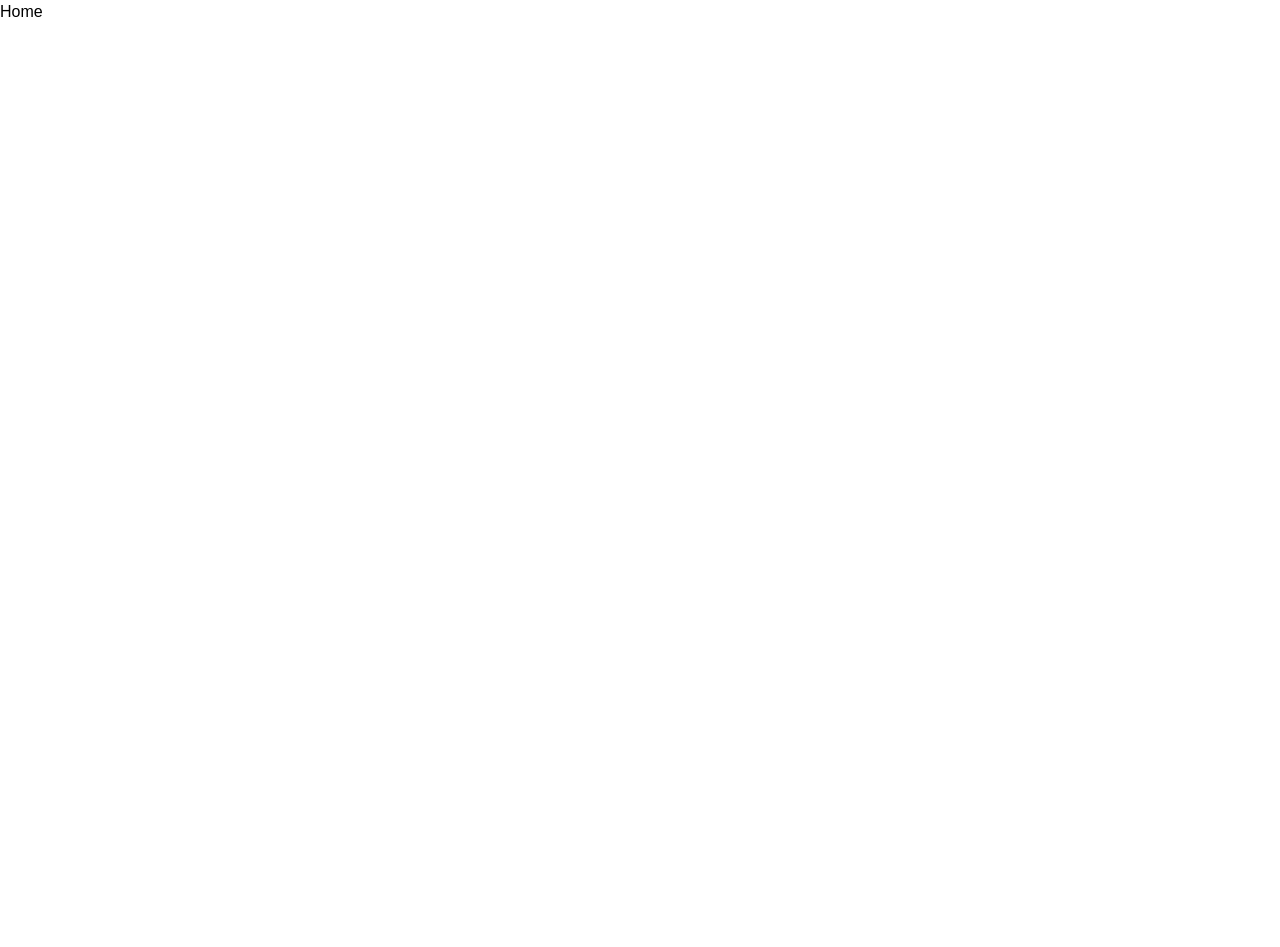
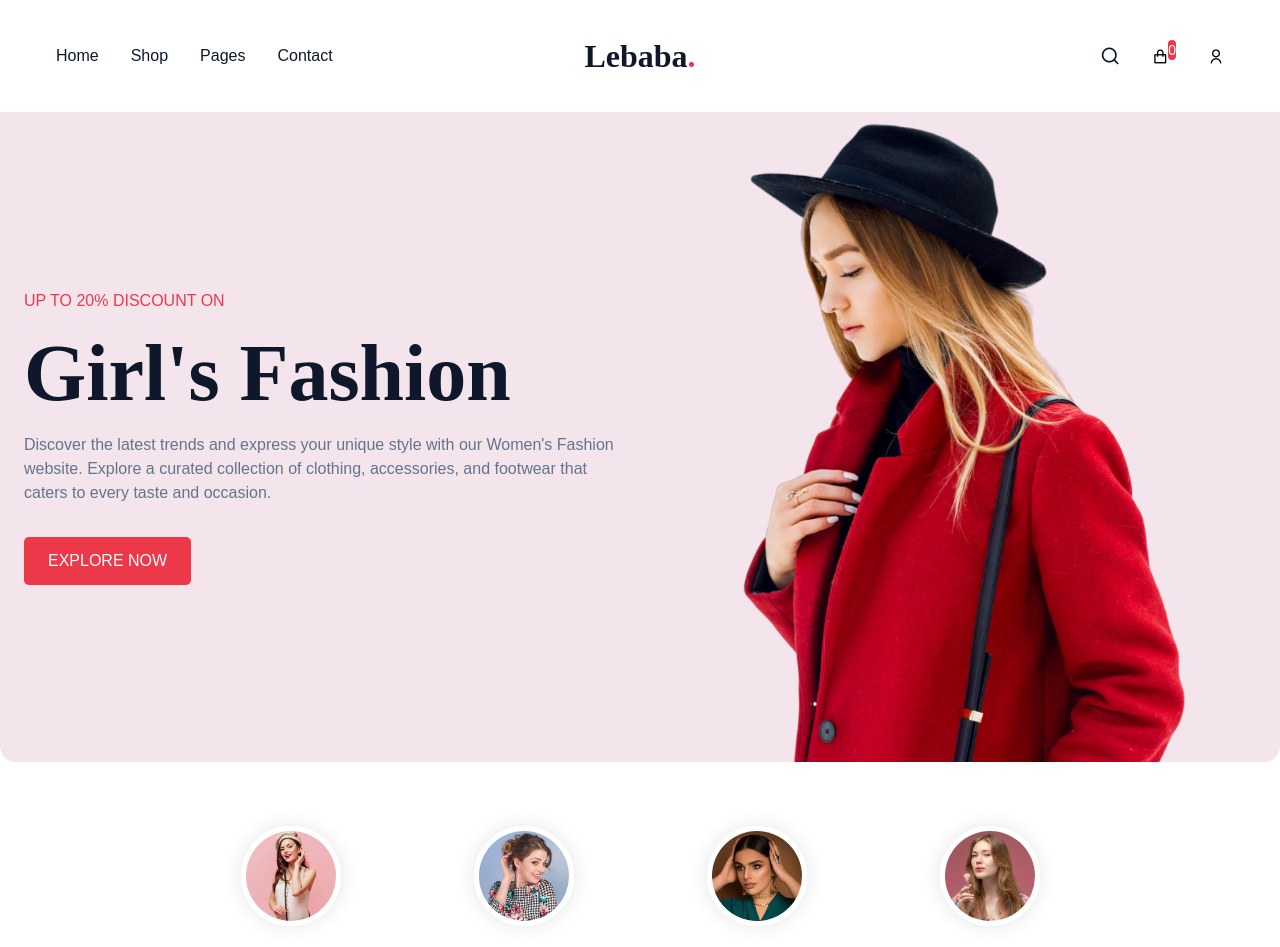
Before and after one commit to nh246/MERN-E-Commerce, a React (Vite) app in the folder frontend/: page / in a window 1280 px wide. Shown: the top 947 px of the page. Before the commit the page ends 800 px from the top, so only its background shows below. Built offline with nearby package versions, Linux system fonts and the light colour scheme.

Commit message:
Caterogy added

```diff
--- a/frontend/package.json
+++ b/frontend/package.json
@@ -14,6 +14,7 @@
     "react": "^18.3.1",
     "react-dom": "^18.3.1",
     "react-router": "^7.1.4",
+    "remixicon": "^4.6.0",
     "tailwindcss": "^4.0.0"
   },
   "devDependencies": {
--- a/frontend/src/App.jsx
+++ b/frontend/src/App.jsx
@@ -1,11 +1,13 @@
-import { Outlet } from "react-router"
+import { Outlet } from "react-router";
+import NavBar from "./components/NavBar";
 
 function App() {
   return (
     <div>
-      <Outlet/>
+      <NavBar />
+      <Outlet />
     </div>
-  )
+  );
 }
 
-export default App
+export default App;
--- /dev/null
+++ b/frontend/src/components/NavBar.jsx
@@ -0,0 +1,49 @@
+import { Link } from "react-router";
+
+function NavBar() {
+  return (
+    <header className="fixed-nav-bar w-nav">
+      <nav className="max-w-screen-2xl mx-auto px-4 flex justify-between items-center">
+        <ul className="nav__links">
+          <li className="link">
+            <Link to="/">Home</Link>
+          </li>
+          <li className="link">
+            <Link to="/shop">Shop</Link>
+          </li>
+          <li className="link">
+            <Link to="/">Pages</Link>
+          </li>
+          <li className="link">
+            <Link to="/contact">Contact</Link>
+          </li>
+        </ul>
+        <div className="nav__logo">
+          <Link to="/">
+            Lebaba<span>.</span>
+          </Link>
+        </div>
+        <div className="nav__icons relative">
+          <span>
+            <Link to="/search">
+              <i className="ri-search-line"></i>
+            </Link>
+          </span>
+          <span>
+            <button className="hover:text-primary">
+              <i className="ri-shopping-bag-line"></i>
+              <sup className="text-sm inline-block px-1.5 text-white rounded-full bg-primary text-center">
+                0
+              </sup>
+            </button>
+          </span>
+          <span>
+            <i className="ri-user-line rounded-full cursor-pointer"></i>
+          </span>
+        </div>
+      </nav>
+    </header>
+  );
+}
+
+export default NavBar;
--- a/frontend/src/main.jsx
+++ b/frontend/src/main.jsx
@@ -3,6 +3,7 @@ import { createRoot } from "react-dom/client";
 import "./index.css";
 import RouterPage from "./routes/RouterPage";
 import { BrowserRouter } from "react-router";
+import 'remixicon/fonts/remixicon.css'
 
 createRoot(document.getElementById("root")).render(
   <BrowserRouter>
--- /dev/null
+++ b/frontend/src/pages/category/CategoryPage.jsx
@@ -0,0 +1,15 @@
+import { useParams } from "react-router";
+
+function CategoryPage() {
+  const { categoryName } = useParams();
+
+  return (
+    <>
+      <section className="section__container">
+        <h2>{categoryName}</h2>
+      </section>
+    </>
+  );
+}
+
+export default CategoryPage;
--- /dev/null
+++ b/frontend/src/pages/home/Banner.jsx
@@ -0,0 +1,26 @@
+import bannerImg from '../../assets/header.png'
+
+
+function Banner() {
+  return (
+    <section className="section__container header__container">
+      <div className="header__content z-30">
+        <h4>UP TO 20% DISCOUNT ON</h4>
+        <h1>Girl's Fashion</h1>
+        <p>
+          Discover the latest trends and express your unique style with our
+          Women's Fashion website. Explore a curated collection of clothing,
+          accessories, and footwear that caters to every taste and occasion.
+        </p>
+        <button className="btn">
+          <a href="/shop">EXPLORE NOW</a>
+        </button>
+      </div>
+      <div className="header__image">
+        <img src={bannerImg} alt="header" />
+      </div>
+    </section>
+  );
+}
+
+export default Banner;
--- /dev/null
+++ b/frontend/src/pages/home/Categories.jsx
@@ -0,0 +1,27 @@
+import { Link } from "react-router";
+import category1 from "../../assets/category-1.jpg";
+import category2 from "../../assets/category-2.jpg";
+import category3 from "../../assets/category-3.jpg";
+import category4 from "../../assets/category-4.jpg";
+
+function Categories() {
+  const categories = [
+    { id: 1, name: "Accessories", path: "accessories", image: category1 },
+    { id: 2, name: "Dress Collection", path: "dress", image: category2 },
+    { id: 3, name: "Jewellery", path: "jewellery", image: category3 },
+    { id: 4, name: "Cosmetics", path: "cosmetics", image: category4 }
+  ];
+
+  return (
+    <section className="product__grid">
+      {categories.map((category, index) => (
+        <Link key={index} className="categories__card" to={`/categories/${category.path}`}>
+          <img src={category.image} alt="Accessories" />
+          <h4>{category.name}</h4>
+        </Link>
+      ))}
+    </section>
+  );
+}
+
+export default Categories;
--- a/frontend/src/pages/home/Home.jsx
+++ b/frontend/src/pages/home/Home.jsx
@@ -1,7 +1,12 @@
+import Banner from "./Banner"
+import Categories from "./Categories"
 
 function Home() {
   return (
-    <div>Home</div>
+    <>
+      <Banner/>
+      <Categories/>
+    </>
   )
 }
 
--- a/frontend/src/routes/RouterPage.jsx
+++ b/frontend/src/routes/RouterPage.jsx
@@ -2,12 +2,14 @@ import { Route, Routes } from "react-router";
 import App from "../App";
 import Home from "../pages/home/Home";
 import ShopPage from "../pages/shop/ShopPage";
+import CategoryPage from "../pages/category/CategoryPage";
 function RouterPage() {
   return (
     <Routes>
       <Route element={<App />}>
         <Route path="/" element={<Home/>} />
         <Route path="/shop" element={<ShopPage/>} />
+        <Route path="/categories/:categoryName" element={<CategoryPage/>} />
       </Route>
     </Routes>
   );
```
Also changed, not shown: 1 other file (tests, documents, lock files or other folders).
